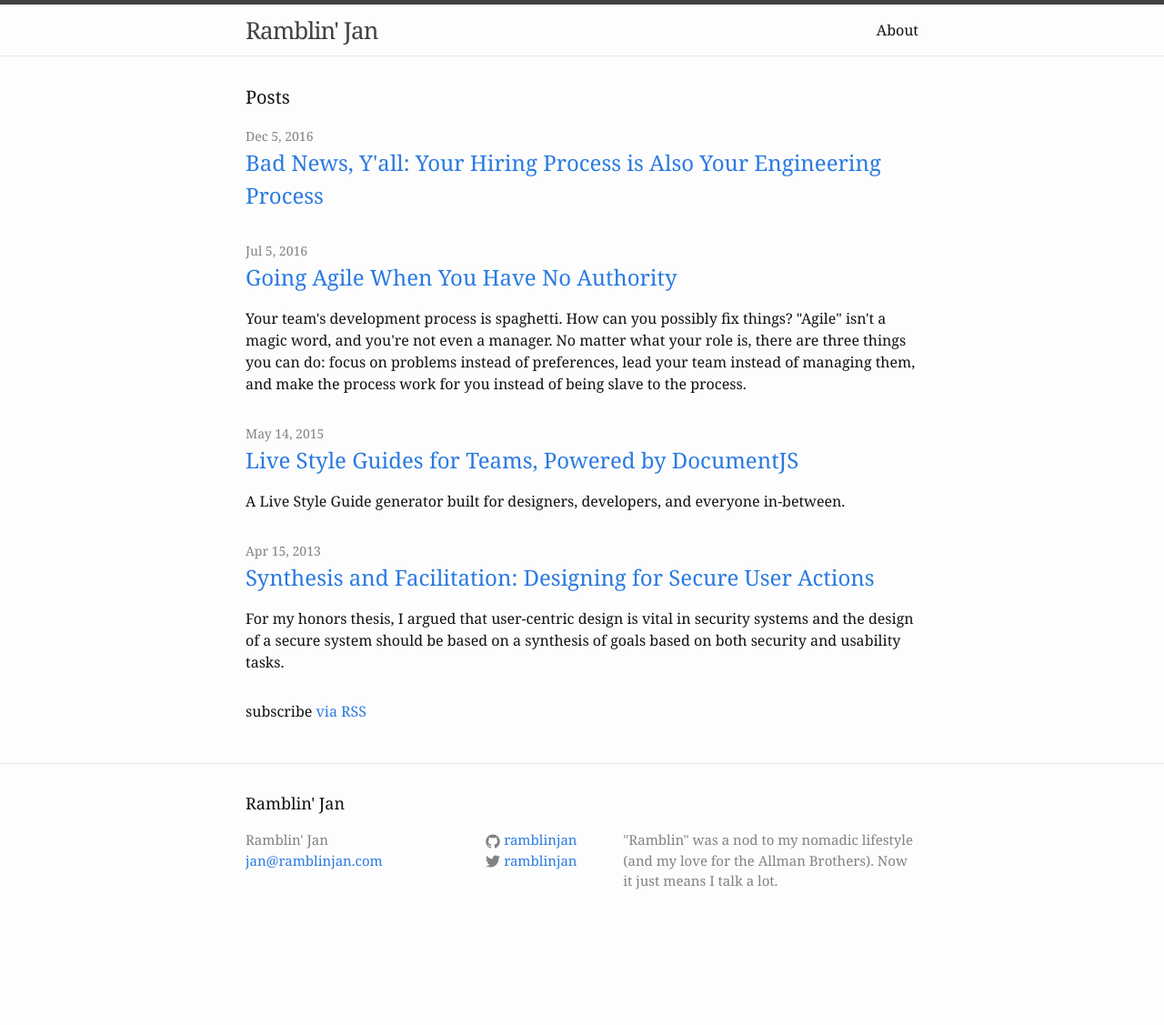
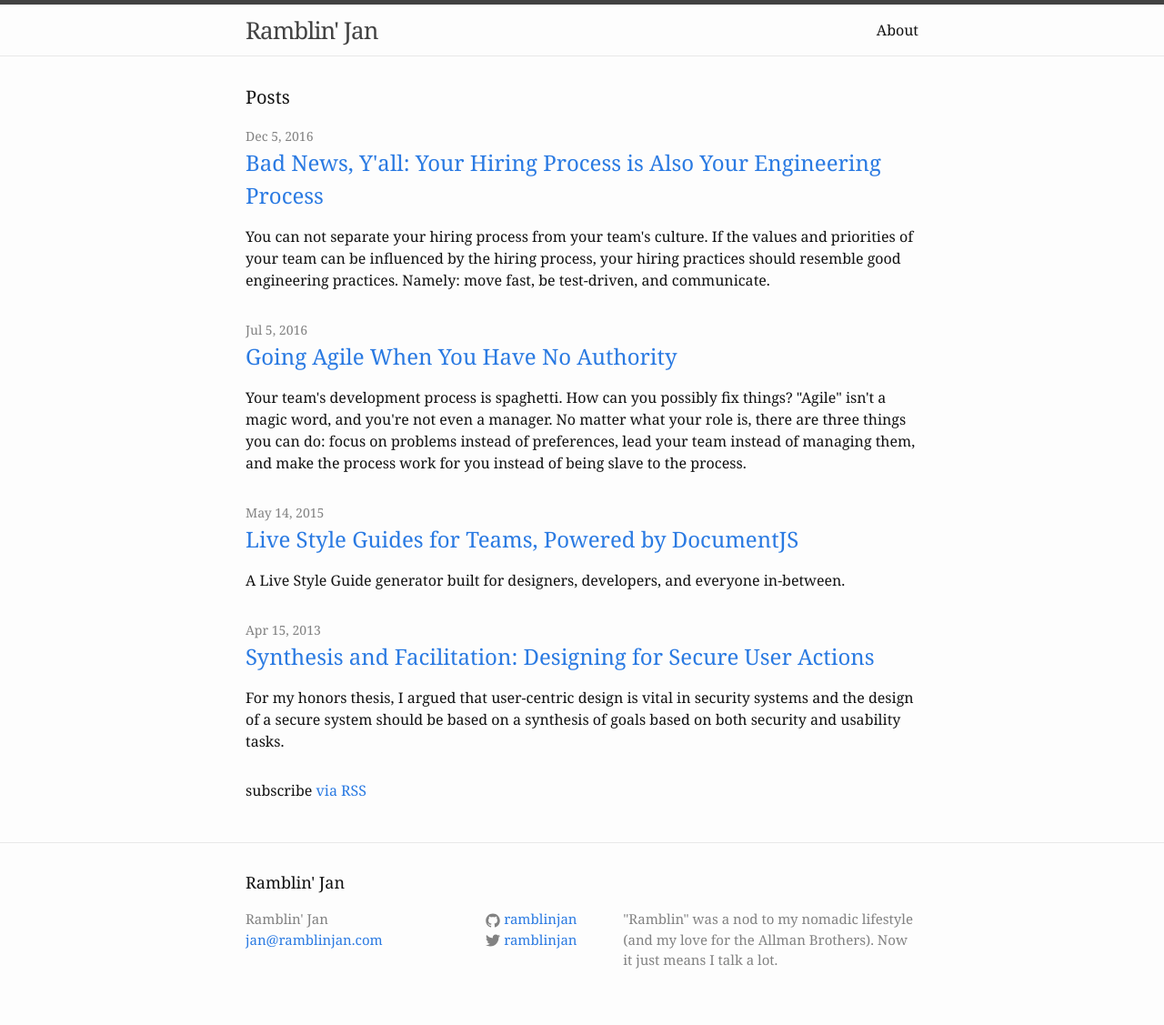
Before and after one commit to ramblinjan/ramblinjan.github.io, a Jekyll site: the page built from index.html, in a window 1280 px wide. Shown: the whole page at 91% size. Built offline with Jekyll 4.4.1, drawn with Linux system fonts in a browser that asks for light colours; before the commit the page ends 1040 px from its top, so only the background shows below that.

Commit message:
add tldr

```diff
--- a/_posts/2016-12-05-Your-Hiring-Process-is-your-engineering-process.md
+++ b/_posts/2016-12-05-Your-Hiring-Process-is-your-engineering-process.md
@@ -4,6 +4,12 @@ date: 2016-12-05
 category: development
 author: Jan Jorgensen
 title: "Bad News, Y'all: Your Hiring Process is Also Your Engineering Process"
+tldr: >
+  You can not separate your hiring process from your team's culture.
+  If the values and priorities of your team can be influenced by the hiring process,
+  your hiring practices should resemble good engineering practices. Namely: move fast,
+  be test-driven, and communicate.
+
 ---
 
 I bet you suck at hiring. I don't even know you and I'm pretty confident that you suck at hiring.
```
